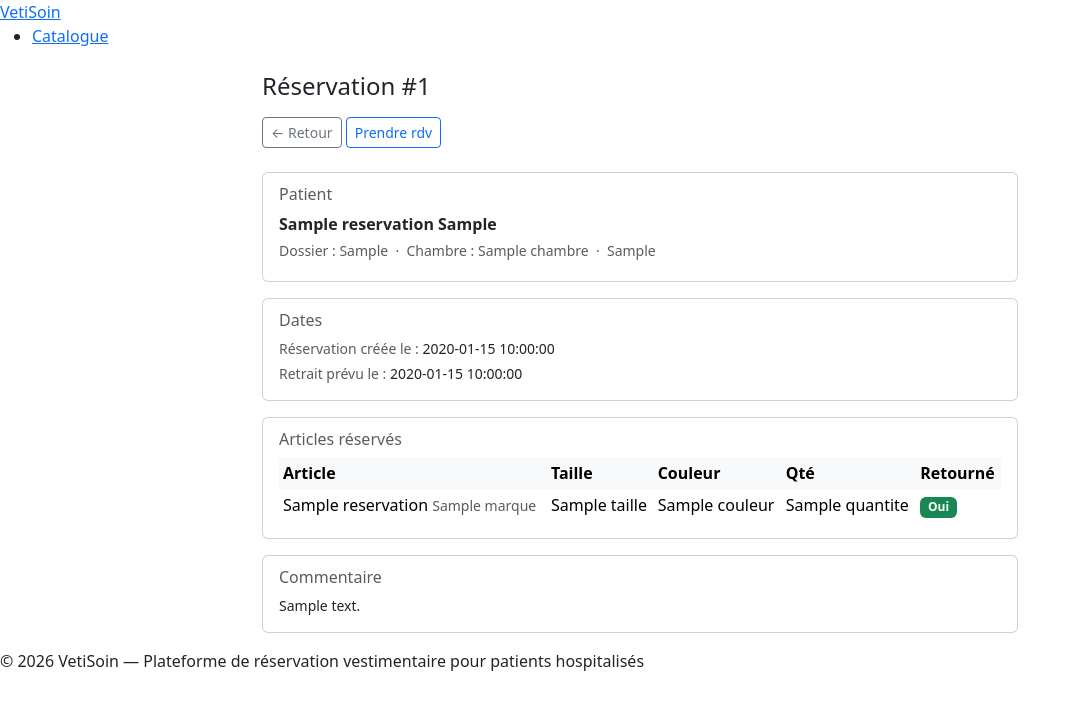
After one commit to Samzdev08/VetiSoin_TPI, a PHP site: template templates/reservations/detail.php in a window 1280 px wide. The commit adds this page. Shown: the top 710 px of the page, without its empty margins (0-1081 px from the left). Run offline with PHP 8.4, Linux system fonts and the light colour scheme; the template is opened without the code that fills it: most values are stand-ins (such as "Sample title", 1, 10 or a date in 2020); data that the repository does not hold is empty; some libraries are stand-ins or nearby versions.

Commit message:
feat: afficher les détails d'une réservation

```diff
--- a/src/Models/Patient.php
+++ b/src/Models/Patient.php
@@ -45,7 +45,7 @@ class Patient
 
         $db = Database::getInstance()->getConnection();
 
-        $sql = "SELECT
+        $sql = "SELECT DISTINCT
             p.id,
             p.nom,
             p.prenom,
@@ -58,7 +58,7 @@ class Patient
         FROM patient p
         INNER JOIN reservation r
             ON p.id = r.id_patient
-        WHERE 1 = 1";;
+        WHERE 1 = 1";
 
 
         if ($this->nom) {
--- a/templates/reservations/checkout.php
+++ b/templates/reservations/checkout.php
@@ -7,6 +7,7 @@
  * Projet  : TPI VetiSoin
  * Role    : Page de checkout pour finaliser la reservation
  */
+
 ?>
 
 <div class="container mt-4">
--- /dev/null
+++ b/templates/reservations/detail.php
@@ -0,0 +1,125 @@
+<?php
+/**
+ * Fichier : detail.php
+ * Auteur  : Samuel Tido Kaze
+ * Date    : 22.04.2026
+ * Projet  : TPI VetiSoin
+ * Role    : Détail d'une réservation
+ */
+/** @var array $reservations */
+
+
+
+$row = $reservations[0];
+
+$badges  = [
+    'En attente' => 'warning',
+    'Confirmée'  => 'success',
+    'Clôturée'   => 'secondary',
+    'Annulée'    => 'danger',
+];
+$couleur = $badges[$row['statut']];
+?>
+
+<div class="container mt-4" style="max-width: 780px;">
+
+
+    <div class="d-flex justify-content-between align-items-center mb-3">
+        <h1 class="h4 mb-0">Réservation #<?= $row['id'] ?></h1>
+        <span class="badge bg-<?= $couleur ?> fs-6"><?= htmlspecialchars($row['statut']) ?></span>
+    </div>
+
+    <a href="/reservations" class="btn btn-sm btn-outline-secondary mb-4">← Retour</a>
+    <a href="/reservations/" class="btn btn-sm btn-outline-primary mb-4">Prendre rdv</a>
+    <div class="card mb-3">
+        <div class="card-body">
+            <h6 class="card-subtitle text-muted mb-2">Patient</h6>
+            <p class="mb-1 fw-semibold">
+                <?= htmlspecialchars($row['patient_nom'] . ' ' . $row['patient_prenom']) ?>
+            </p>
+            <p class="mb-1 text-muted small">
+                Dossier : <?= htmlspecialchars($row['numero_dossier']) ?>
+                &nbsp;·&nbsp;
+                Chambre : <?= htmlspecialchars($row['chambre']) ?>
+                &nbsp;·&nbsp;
+                <?= htmlspecialchars($row['patient_service']) ?>
+            </p>
+        </div>
+    </div>
+
+
+    <div class="card mb-3">
+        <div class="card-body">
+            <h6 class="card-subtitle text-muted mb-2">Dates</h6>
+            <p class="mb-1 small">
+                <span class="text-muted">Réservation créée le :</span>
+                <?= htmlspecialchars($row['date_reservation'] ?? '—') ?>
+            </p>
+            <p class="mb-0 small">
+                <span class="text-muted">Retrait prévu le :</span>
+                <?= htmlspecialchars($row['date_retrait_effective'] ?? '—') ?>
+            </p>
+        </div>
+    </div>
+
+
+    <div class="card mb-3">
+        <div class="card-body">
+            <h6 class="card-subtitle text-muted mb-2">Articles réservés</h6>
+            <table class="table table-sm table-borderless mb-0">
+                <thead class="table-light">
+                    <tr>
+                        <th>Article</th>
+                        <th>Taille</th>
+                        <th>Couleur</th>
+                        <th>Qté</th>
+                        <th>Retourné</th>
+                    </tr>
+                </thead>
+                <tbody>
+                    <?php foreach ($reservations as $ligne) : ?>
+                        <tr>
+                            <td><?= htmlspecialchars($ligne['article_nom']) ?>
+                                <span class="text-muted small">
+                                    <?= htmlspecialchars($ligne['marque'] ?? '') ?>
+                                </span>
+                            </td>
+                            <td><?= htmlspecialchars($ligne['taille']) ?></td>
+                            <td><?= htmlspecialchars($ligne['couleur']) ?></td>
+                            <td><?= htmlspecialchars($ligne['quantite']) ?></td>
+                            <td>
+                                <?php if ($ligne['est_retourne']) : ?>
+                                    <span class="badge bg-success">Oui</span>
+                                <?php else : ?>
+                                    <span class="badge bg-secondary">Non</span>
+                                <?php endif; ?>
+                            </td>
+                        </tr>
+                    <?php endforeach; ?>
+                </tbody>
+            </table>
+        </div>
+    </div>
+
+    <?php if (!empty($row['commentaire'])) : ?>
+        <div class="card mb-3">
+            <div class="card-body">
+                <h6 class="card-subtitle text-muted mb-2">Commentaire</h6>
+                <p class="mb-0 small"><?= htmlspecialchars($row['commentaire']) ?></p>
+            </div>
+        </div>
+    <?php endif; ?>
+
+
+    <div class="d-flex gap-2">
+        <?php if ($row['statut'] === 'En attente') : ?>
+            <a href="/reservations/<?= $row['id'] ?>/edit" class="btn btn-outline-secondary btn-sm">Modifier</a>
+            <a href="/reservations/<?= $row['id'] ?>/annuler"
+               class="btn btn-outline-danger btn-sm"
+               onclick="return confirm('Annuler cette réservation ?')">
+               Annuler
+            </a>
+        <?php endif; ?>
+    </div>
+
+</div>
```
Also changed, not shown: src/Controllers/ReservationController.php (+28 -39 lines), src/Models/Reservation.php (+36 -2 lines).
